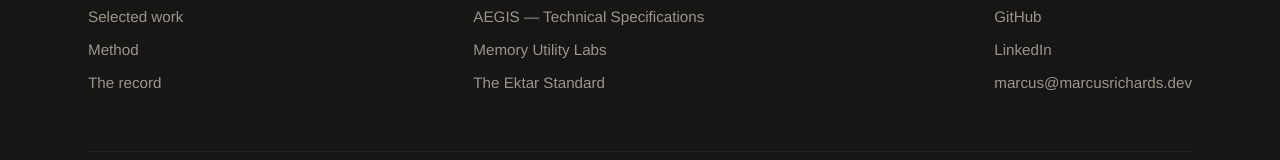
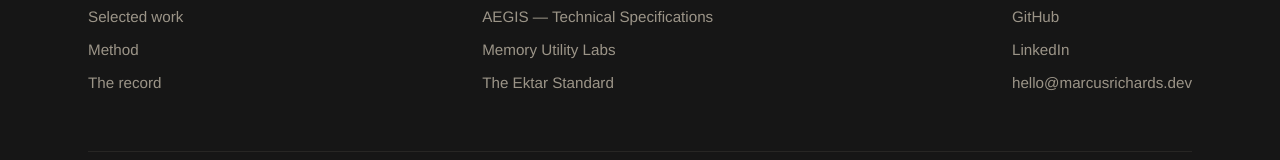
Before and after one commit to FetchDoge/site, a plain HTML site: page aegis.html in a window 1280 px wide. Shown: the part 2276-2436 px from the top of the page. Drawn offline with Linux system fonts and the light colour scheme.

Commit message:
contact email: marcus@ -> hello@ (aegis.html)

```diff
--- a/aegis.html
+++ b/aegis.html
@@ -89,7 +89,7 @@
         <h4>Elsewhere</h4>
         <a href="https://github.com/marsojuji-cmyk">GitHub</a>
         <a href="https://www.linkedin.com/in/marcus-richards-32075a422">LinkedIn</a>
-        <a href="mailto:marcus@marcusrichards.dev">marcus@marcusrichards.dev</a>
+        <a href="mailto:hello@marcusrichards.dev">hello@marcusrichards.dev</a>
       </div>
     </div>
     <div class="colophon">
```
